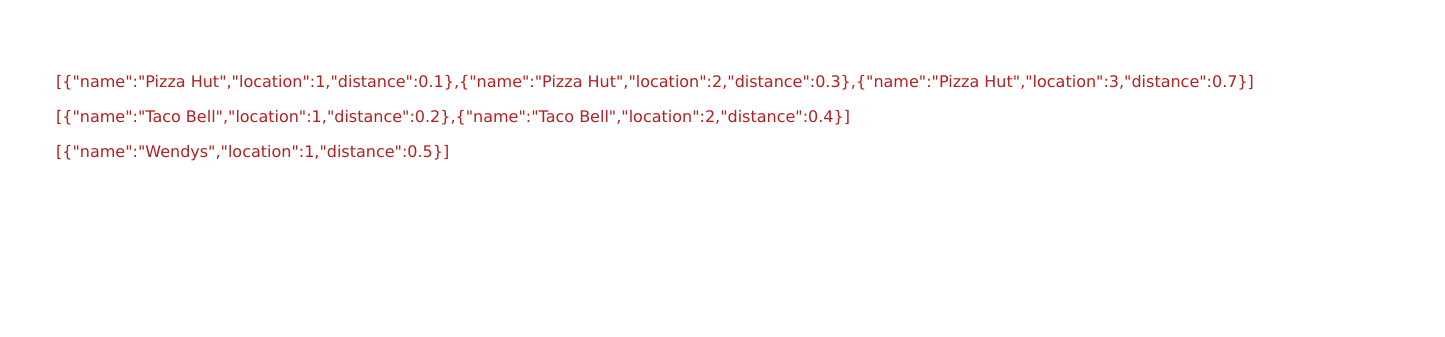
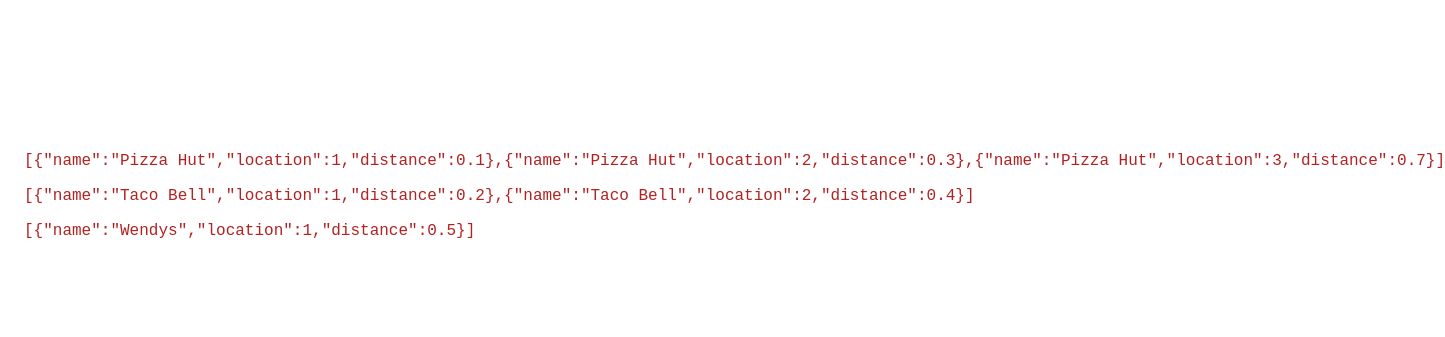
Before and after one commit to suryatejamuthyala/restaurantsorting, a plain HTML site: page index.html in a window 1280 px wide. Shown: the whole page, 1445 px wide, since content can reach past the window. Drawn offline with Linux system fonts and the light colour scheme.

Commit message:
minor refactoring-4

```diff
--- a/css/style.css
+++ b/css/style.css
@@ -7,5 +7,5 @@ body{
     min-height: 30rem;
     font-size: 1rem;
     line-height: 1.2;
-    padding: 3rem;
+    padding: 1rem;
 }
--- a/index.html
+++ b/index.html
@@ -4,9 +4,15 @@
         <link rel="stylesheet" href="css/style.css">
         <script type="text/javascript" src="data/data.json"></script>
         <script type="text/javascript" src="src/restaurant.js"></script>
+        <script src="https://cdnjs.cloudflare.com/ajax/libs/prettify/r298/prettify.min.js"></script>
         <title>Sorting according to Distance</title>
     </head>
+    <pre id="json">
+        <code id="json-container">
             <body onload="showData()">
-<div id="container"></div>
+                 <div id="container">
+                </div>
             </body>
+        </code>
+    </pre>
 </html>
```
Lines whose indentation alone changed are shown as unchanged.
